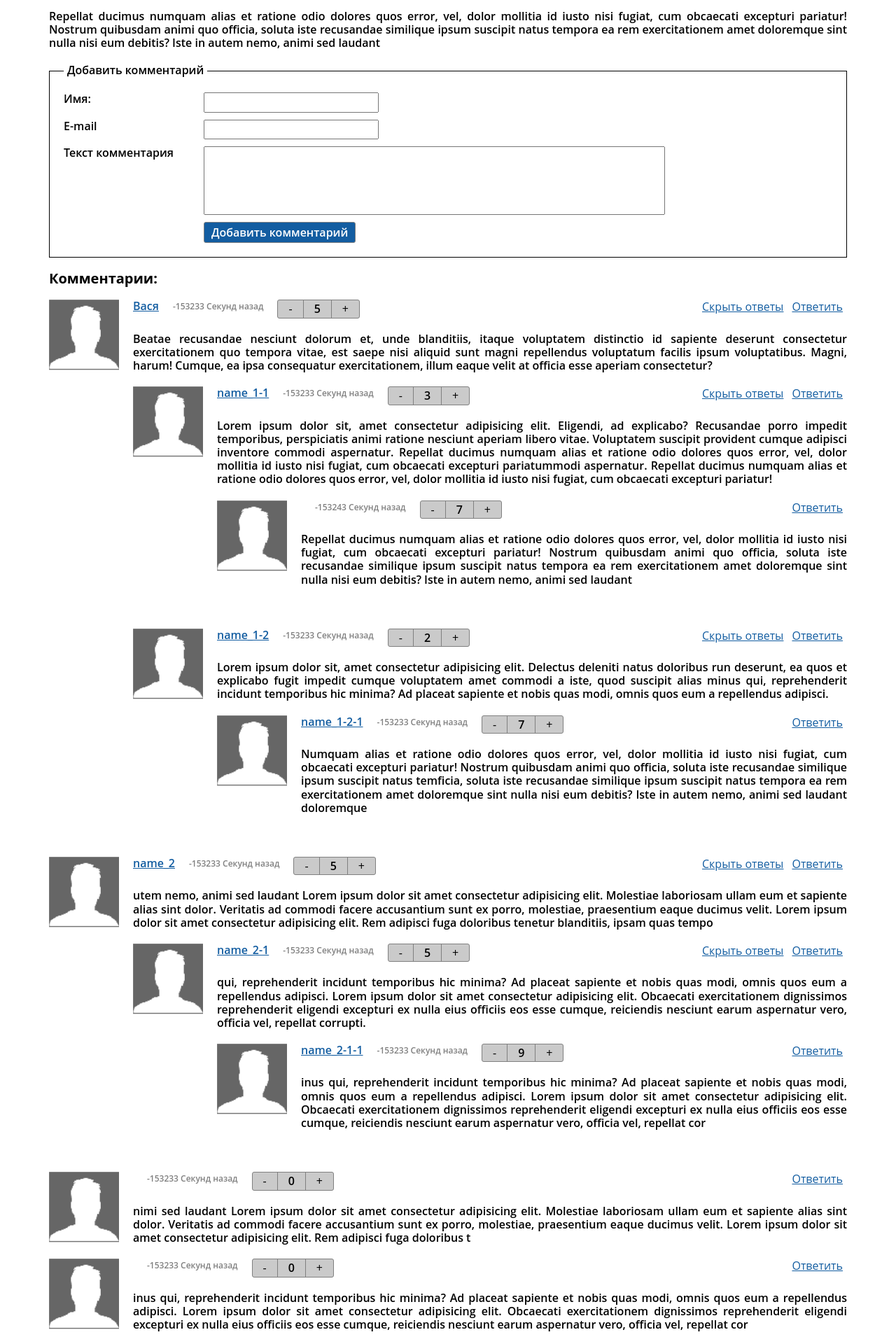
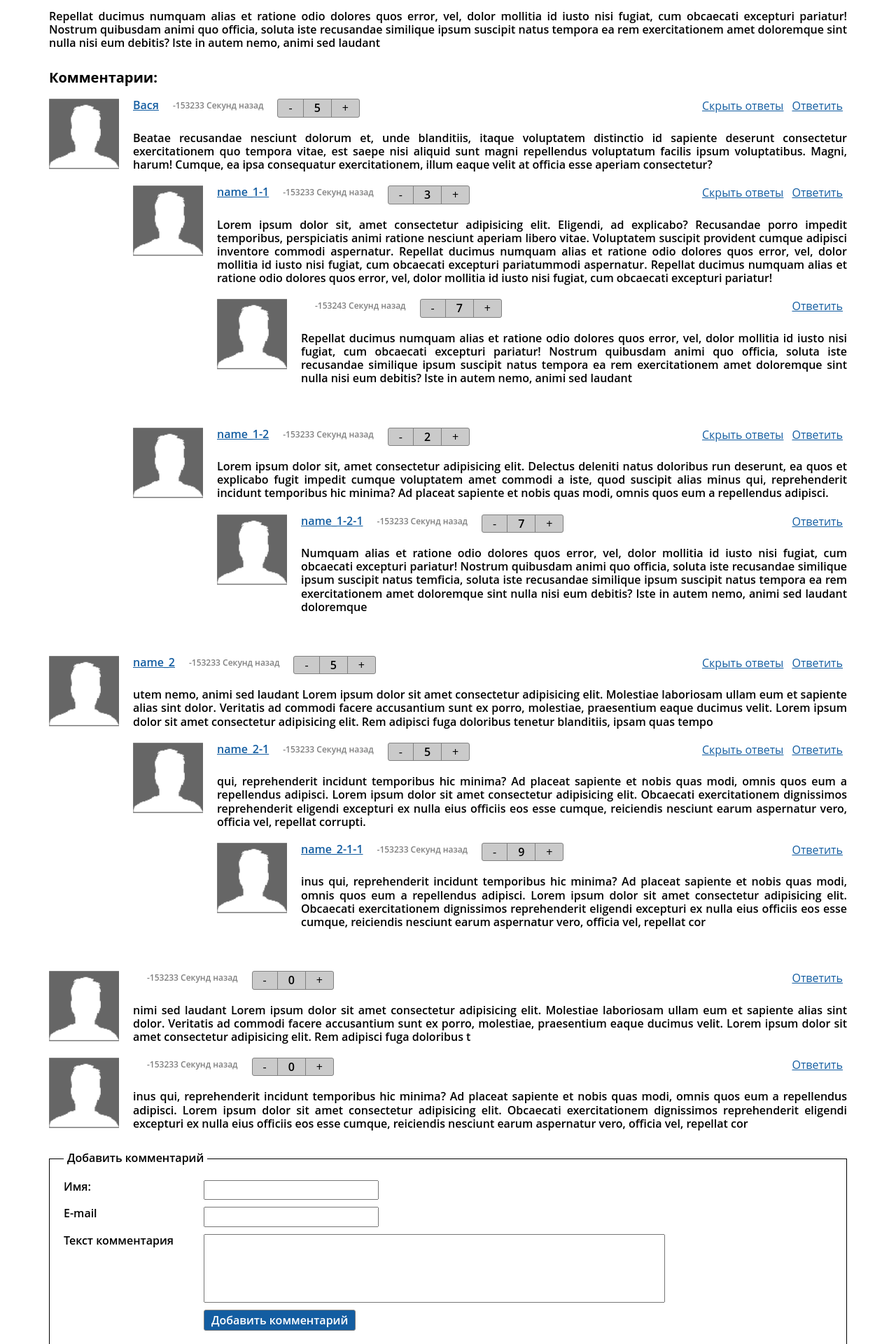
Before and after one commit to iwahid/byndyusoft-t, a React (Create React App) app in the folder byndyusoft-comments/: page / in a window 1280 px wide. Shown: the part 460-2380 px from the top of the page at 70% size. Built offline with nearby package versions, Linux system fonts and the light colour scheme.

Commit message:
Добавлено перемещение формы к выбранному комментарию
Форма написания комментария перемещается к тому комментарию, который был выбран.

```diff
--- a/byndyusoft-comments/src/App.js
+++ b/byndyusoft-comments/src/App.js
@@ -15,7 +15,7 @@ function App() {
     text: "Beatae recusandae nesciunt dolorum et, unde blanditiis, itaque voluptatem distinctio id sapiente deserunt consectetur exercitationem quo tempora vitae, est saepe nisi aliquid sunt magni repellendus voluptatum facilis ipsum voluptatibus. Magni, harum! Cumque, ea ipsa consequatur exercitationem, illum eaque velit at officia esse aperiam consectetur? ",
     publicationTime: 1600616401986,
     rating: 5,
-    depthOfAnswers:1,
+    depthOfAnswers: 1,
     reply: [
       {
         id: 1,
@@ -24,7 +24,7 @@ function App() {
         text: " Lorem ipsum dolor sit, amet consectetur adipisicing elit. Eligendi, ad explicabo? Recusandae porro impedit temporibus, perspiciatis animi ratione nesciunt aperiam libero vitae. Voluptatem suscipit provident cumque adipisci inventore commodi aspernatur. Repellat ducimus numquam alias et ratione odio dolores quos error, vel, dolor mollitia id iusto nisi fugiat, cum obcaecati excepturi pariatummodi aspernatur. Repellat ducimus numquam alias et ratione odio dolores quos error, vel, dolor mollitia id iusto nisi fugiat, cum obcaecati excepturi pariatur!",
         publicationTime: 1600616401986,
         rating: 3,
-        depthOfAnswers:2,
+        depthOfAnswers: 2,
         reply: [
           {
             id: 2,
@@ -33,7 +33,7 @@ function App() {
             text: "Repellat ducimus numquam alias et ratione odio dolores quos error, vel, dolor mollitia id iusto nisi fugiat, cum obcaecati excepturi pariatur! Nostrum quibusdam animi quo officia, soluta iste recusandae similique ipsum suscipit natus tempora ea rem exercitationem amet doloremque sint nulla nisi eum debitis? Iste in autem nemo, animi sed laudant",
             publicationTime: 1600616411986,
             rating: 7,
-            depthOfAnswers:3
+            depthOfAnswers: 3
           }
         ]
       },
@@ -44,7 +44,7 @@ function App() {
         text: "Lorem ipsum dolor sit, amet consectetur adipisicing elit. Delectus deleniti natus doloribus run deserunt, ea quos et explicabo fugit impedit cumque voluptatem amet commodi a iste, quod suscipit alias minus qui, reprehenderit incidunt temporibus hic minima? Ad placeat sapiente et nobis quas modi, omnis quos eum a repellendus adipisci. ",
         publicationTime: 1600616401986,
         rating: 2,
-        depthOfAnswers:2,
+        depthOfAnswers: 2,
         reply: [
           {
             id: 4,
@@ -53,7 +53,7 @@ function App() {
             text: "Numquam alias et ratione odio dolores quos error, vel, dolor mollitia id iusto nisi fugiat, cum obcaecati excepturi pariatur! Nostrum quibusdam animi quo officia, soluta iste recusandae similique ipsum suscipit natus temficia, soluta iste recusandae similique ipsum suscipit natus tempora ea rem exercitationem amet doloremque sint nulla nisi eum debitis? Iste in autem nemo, animi sed laudant doloremque",
             publicationTime: 1600616401986,
             rating: 7,
-            depthOfAnswers:3
+            depthOfAnswers: 3
           }
         ]
       }
@@ -66,7 +66,7 @@ function App() {
     text: "utem nemo, animi sed laudant Lorem ipsum dolor sit amet consectetur adipisicing elit. Molestiae laboriosam ullam eum et sapiente alias sint dolor. Veritatis ad commodi facere accusantium sunt ex porro, molestiae, praesentium eaque ducimus velit. Lorem ipsum dolor sit amet consectetur adipisicing elit. Rem adipisci fuga doloribus tenetur blanditiis, ipsam quas tempo",
     publicationTime: 1600616401986,
     rating: 5,
-    depthOfAnswers:1,
+    depthOfAnswers: 1,
     reply: [
       {
         id: 8,
@@ -75,7 +75,7 @@ function App() {
         text: "qui, reprehenderit incidunt temporibus hic minima? Ad placeat sapiente et nobis quas modi, omnis quos eum a repellendus adipisci. Lorem ipsum dolor sit amet consectetur adipisicing elit. Obcaecati exercitationem dignissimos reprehenderit eligendi excepturi ex nulla eius officiis eos esse cumque, reiciendis nesciunt earum aspernatur vero, officia vel, repellat corrupti.",
         publicationTime: 1600616401986,
         rating: 5,
-        depthOfAnswers:2,
+        depthOfAnswers: 2,
         reply: [
           {
             id: 9,
@@ -84,7 +84,7 @@ function App() {
             text: "inus qui, reprehenderit incidunt temporibus hic minima? Ad placeat sapiente et nobis quas modi, omnis quos eum a repellendus adipisci. Lorem ipsum dolor sit amet consectetur adipisicing elit. Obcaecati exercitationem dignissimos reprehenderit eligendi excepturi ex nulla eius officiis eos esse cumque, reiciendis nesciunt earum aspernatur vero, officia vel, repellat cor",
             publicationTime: 1600616401986,
             rating: 9,
-            depthOfAnswers:3
+            depthOfAnswers: 3
           }
         ]
       }
@@ -97,7 +97,7 @@ function App() {
     text: "nimi sed laudant Lorem ipsum dolor sit amet consectetur adipisicing elit. Molestiae laboriosam ullam eum et sapiente alias sint dolor. Veritatis ad commodi facere accusantium sunt ex porro, molestiae, praesentium eaque ducimus velit. Lorem ipsum dolor sit amet consectetur adipisicing elit. Rem adipisci fuga doloribus t",
     publicationTime: 1600616401986,
     rating: 0,
-    depthOfAnswers:1
+    depthOfAnswers: 1
   },
   {
     id: 4e45,
@@ -106,7 +106,7 @@ function App() {
     text: "inus qui, reprehenderit incidunt temporibus hic minima? Ad placeat sapiente et nobis quas modi, omnis quos eum a repellendus adipisci. Lorem ipsum dolor sit amet consectetur adipisicing elit. Obcaecati exercitationem dignissimos reprehenderit eligendi excepturi ex nulla eius officiis eos esse cumque, reiciendis nesciunt earum aspernatur vero, officia vel, repellat cor",
     publicationTime: 1600616401986,
     rating: 0,
-    depthOfAnswers:1
+    depthOfAnswers: 1
   }])
 
   /* хук - ссылка на тот комментарий, к которому будет написан ответ */
@@ -137,7 +137,7 @@ function App() {
           if (elem["id"] == replyParent) {
             if (!elem["reply"])/* чекаю существуют ли уже ответы у текущего комментария. Если нет, то формирую список */
               elem["reply"] = []
-            comment["depthOfAnswers"] = elem["depthOfAnswers"]+1 /* добавляю к комментарию глубину его вложенности на основе его родителя */
+            comment["depthOfAnswers"] = elem["depthOfAnswers"] + 1 /* добавляю к комментарию глубину его вложенности на основе его родителя */
             elem["reply"].push(comment)
           } else if (elem['reply']) {
             func(elem['reply']);
@@ -147,6 +147,9 @@ function App() {
     }
 
     setComments([...temp])
+
+    /* перенос формы ответа к концу статьи, после отправки любого комментария */
+    setReplyParent(0)
   }
 
   /* FIXME: добится автоматического обновления пройденного времени для комментария, с момента его публикации */
@@ -185,15 +188,12 @@ function App() {
     <div className="App">
       <div className="container">
         <Article></Article>
-
-        <Form
-          update={updateComments}
-        />
-
         <CommentsList
-          comments={comments}
-          updateCommentRating={updateCommentRating}
-          getReplayParent={getReplayParent}
+          comments={comments} /* список всех комментариев */
+          updateCommentRating={updateCommentRating} /* обновление рейтинга комментария */
+          setReplyParent={setReplyParent} /* выбор комментария по id, на который планируется отвечать */
+          updateCommentsList={updateComments} /* добавление комментария в список */
+          replyParent={replyParent}/* передача в форму id того комментария, который был выбран для ответа. Для того, что бы после него отрендерить форму */
         ></CommentsList>
       </div>
     </div>
--- a/byndyusoft-comments/src/components/comment-form/form.jsx
+++ b/byndyusoft-comments/src/components/comment-form/form.jsx
@@ -53,7 +53,7 @@ function Form(props) {
   function handleSubmit(event) {
 
     if (formIsValid.name && formIsValid.email && formIsValid.text) {
-      props.update(content)
+      props.updateCommentsList(content)
       /* очистка состояния формы и её состояния*/
       setFormIsValid({ name: false, email: false, text: false })
       setContent({ name: "", email: "", text: "", publicationTime: "" })
--- a/byndyusoft-comments/src/components/comments/commentItem/commentItem.jsx
+++ b/byndyusoft-comments/src/components/comments/commentItem/commentItem.jsx
@@ -3,9 +3,11 @@ import { useState, useEffect } from 'react'
 import Rating from '../rating/rating'
 import Avatar from './assets/avatar.png'
 
+import CommentForm from './../../comment-form/form'
+
 function CommentItem(props) {
 
-  let { comment, updateCommentRating, getReplayParent } = props
+  let { comment, updateCommentRating, setReplyParent, updateCommentsList, replyParent } = props
 
   /* видимость по рейтингу */
   let [commentVisisble, setCommentVisisble] = useState(true)
@@ -91,13 +93,19 @@ function CommentItem(props) {
               </button>
               : ""}
 
-            {comment.depthOfAnswers < depthLimitation ? <button className="comment__reply-link" type="button" onClick={() => getReplayParent(comment.id)} >Ответить</button> : ""}
+            {comment.depthOfAnswers < depthLimitation ? <button className="comment__reply-link" type="button" onClick={() => setReplyParent(comment.id)} >Ответить</button> : ""}
 
           </div>
 
         </div>
 
         {commentVisisble ? <p className="comment__text">{comment.text}</p> : <button className="comment__show-text" onClick={() => setCommentVisisble(true)}>Открыть комментарий</button>}
+
+        {replyParent == comment.id ?
+          <CommentForm
+            updateCommentsList={updateCommentsList}
+          ></CommentForm>
+          : ""}
 
         {/* рекурсивный рендер ответов на комментарий */}
         {answersVisible ? (
@@ -107,7 +115,10 @@ function CommentItem(props) {
                 <CommentItem
                   comment={comment}
                   updateCommentRating={updateCommentRating}
-                  getReplayParent={getReplayParent} />
+                  setReplyParent={setReplyParent}
+                  updateCommentsList={updateCommentsList}
+                  replyParent={replyParent}
+                />
 
               </div>)
             : ""
--- a/byndyusoft-comments/src/components/comments/commentsList/commentsList.jsx
+++ b/byndyusoft-comments/src/components/comments/commentsList/commentsList.jsx
@@ -1,7 +1,8 @@
 import React from 'react'
 import CommentItem from '../commentItem/commentItem'
+import CommentForm from './../../comment-form/form'
 
-function CommentsList({ comments, updateCommentRating, getReplayParent }) {
+function CommentsList({ comments, updateCommentRating, setReplyParent, updateCommentsList, replyParent }) {
 
   return (
     <div className="comments-list">
@@ -11,10 +12,15 @@ function CommentsList({ comments, updateCommentRating, getReplayParent }) {
           <CommentItem
             comment={comment}
             updateCommentRating={updateCommentRating}
-            getReplayParent={getReplayParent}
+            setReplyParent={setReplyParent}
+            updateCommentsList={updateCommentsList} /* для формы */
+            replyParent={replyParent}
           ></CommentItem>
         )}
       </div>
+
+      {/* когда изначально комментарий пишется для статьи, а не в качестве ответа на уже существующий комментарий */}
+      {replyParent == 0 ? <CommentForm updateCommentsList={updateCommentsList}></CommentForm> : ""}
     </div>
   )
 }
```
